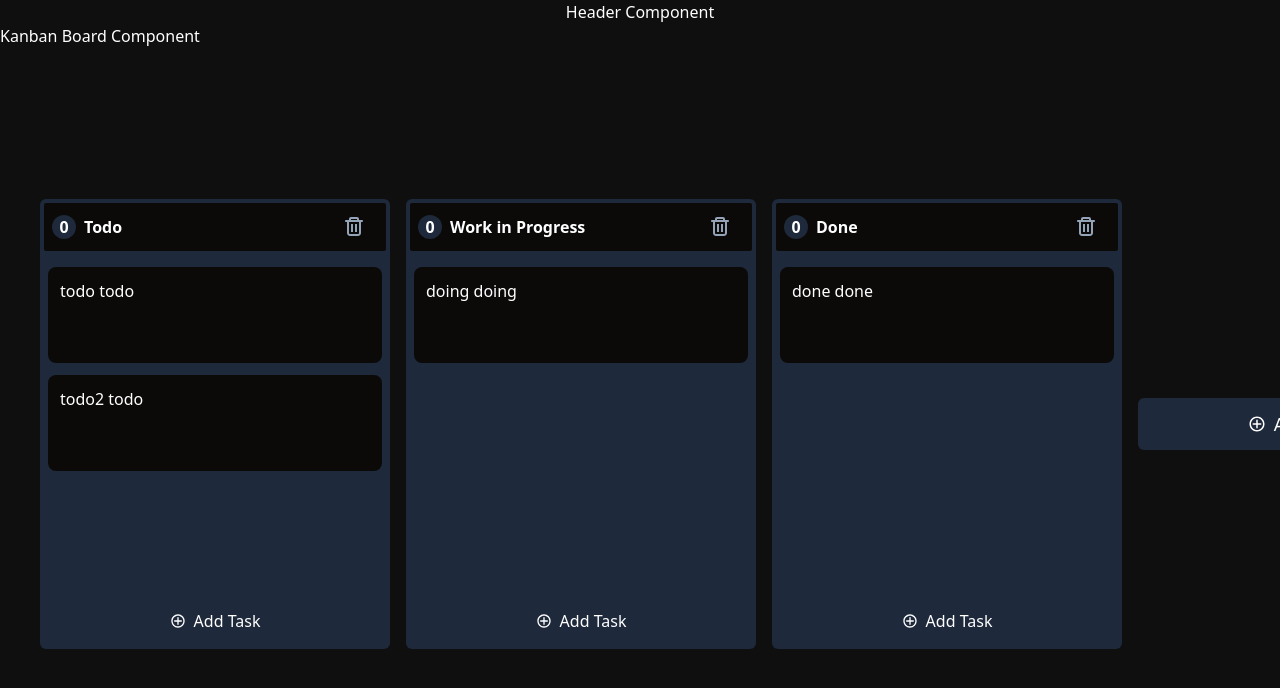
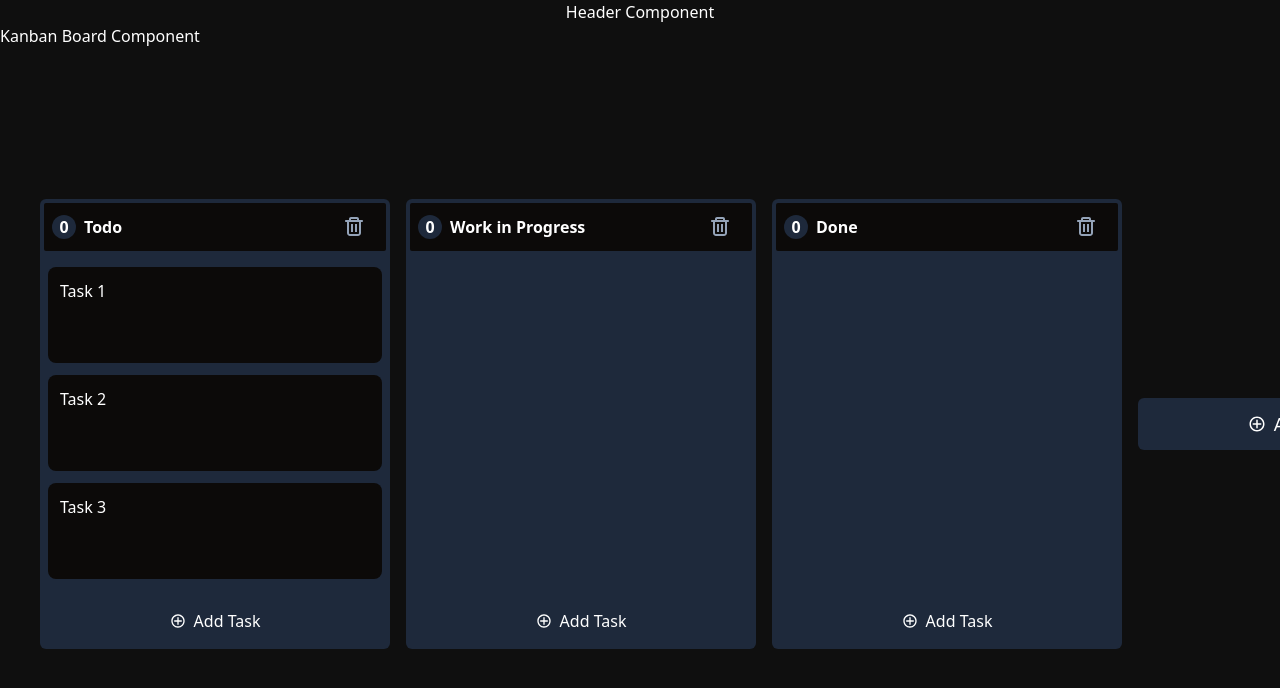
Before and after one commit to Anghy73/kanban-board, a React (Vite) app: page / in a window 1280 px wide. Shown: the top 688 px of the page. Built offline with nearby package versions, Linux system fonts and the light colour scheme.

Commit message:
tasks functions

```diff
--- a/context/tasks.jsx
+++ b/context/tasks.jsx
@@ -6,13 +6,23 @@ export const TasksContext = createContext()
 export function TasksProvider ({ children }) {
   const [state, dispatch] = useReducer(reducerTasks, reducerTasksInitialState)
 
-  // const addTask = product => dispatch({
-  //   type: 'ADD_TASK',
-  //   payload: product
-  // })
+  const addTask = product => dispatch({
+    type: 'ADD_TASK',
+    payload: product
+  })
 
   const updateOrdenTasks = product => dispatch({
     type: 'UPDATE_ORDEN_TASKS',
+    payload: product
+  })
+
+  const updateTextTask = product => dispatch({
+    type: 'UPDATE_TEXT_TASK',
+    payload: product
+  })
+
+  const delTask = product => dispatch({
+    type: 'DELETE_TASK',
     payload: product
   })
 
@@ -22,8 +32,10 @@ export function TasksProvider ({ children }) {
     <TasksContext.Provider value={{
       tasks: state,
       tasksId,
-      updateOrdenTasks
-      // addTask
+      updateOrdenTasks,
+      updateTextTask,
+      delTask,
+      addTask
     }}
     >
       {children}
--- a/reducer/reducerTasks.jsx
+++ b/reducer/reducerTasks.jsx
@@ -1,38 +1,68 @@
 export const reducerTasksInitialState = [
   {
     id: 1,
-    content: 'todo todo',
-    columnId: 'todo'
-  },
-  {
-    id: 4,
-    content: 'todo2 todo',
+    content: 'Task 1',
     columnId: 'todo'
   },
   {
     id: 2,
-    content: 'doing doing',
-    columnId: 'doing'
+    content: 'Task 2',
+    columnId: 'todo'
   },
   {
     id: 3,
-    content: 'done done',
-    columnId: 'done'
+    content: 'Task 3',
+    columnId: 'todo'
   }
 ]
+
+const generateId = () => {
+  return Math.floor(Math.random() * 10001)
+}
 
 export const reducerTasks = (state, action) => {
   const { type: actionType, payload: actionPayload } = action
 
   switch (actionType) {
     case 'ADD_TASK': {
-      console.log('add')
-      return state
+      const { column } = actionPayload
+      const newState = [
+        ...state,
+        {
+          id: generateId(),
+          content: `Task ${state.length + 1}`,
+          columnId: column.id
+        }
+      ]
+      return newState
     }
 
     case 'UPDATE_ORDEN_TASKS': {
-      // console.log('UPDATE')
       return actionPayload
+    }
+
+    case 'DELETE_TASK': {
+      let newState
+      if (actionPayload.length) {
+        newState = state.filter(item => item.columnId !== actionPayload[0].columnId)
+      } else {
+        newState = state.filter(item => item.id !== actionPayload.id)
+      }
+      return newState
+    }
+
+    case 'UPDATE_TEXT_TASK': {
+      const { task, newText } = actionPayload
+      const newState = state.map(item => {
+        if (item.id === task.id) {
+          return {
+            ...item,
+            content: newText
+          }
+        }
+        return item
+      })
+      return newState
     }
   }
 }
--- a/src/components/ColumnContainer.jsx
+++ b/src/components/ColumnContainer.jsx
@@ -7,9 +7,8 @@ import { useColumns } from '../hooks/useColumns'
 import { useState } from 'react'
 
 function ColumnContainer ({ column, tasks }) {
-  const { tasksId } = useTasks()
+  const { tasksId, addTask, delTask } = useTasks()
   const { delColumn, updateTitleColumn } = useColumns()
-
   const [editMode, setEditMode] = useState(false)
 
   const {
@@ -41,6 +40,7 @@ function ColumnContainer ({ column, tasks }) {
 
   const handleDelColumn = () => {
     delColumn(column)
+    delTask(tasks)
   }
 
   const handleEditMode = () => {
@@ -49,6 +49,10 @@ function ColumnContainer ({ column, tasks }) {
 
   const handleChangeTitle = (evt) => {
     updateTitleColumn({ column, newTitle: evt.target.value })
+  }
+
+  const handleAddTask = () => {
+    addTask({ column })
   }
 
   return (
@@ -77,7 +81,7 @@ function ColumnContainer ({ column, tasks }) {
           }
         </SortableContext>
       </div>
-      <button className='flex justify-center items-center gap-2 text-base py-3 rounded-md hover:bg-stone-950 m-1'>
+      <button className='flex justify-center items-center gap-2 text-base py-3 rounded-md hover:bg-stone-950 m-1' onClick={handleAddTask}>
         <CgAdd />
         Add Task
       </button>
--- a/src/components/TaskItem.jsx
+++ b/src/components/TaskItem.jsx
@@ -1,8 +1,15 @@
 import { useSortable } from '@dnd-kit/sortable'
 import { CSS } from '@dnd-kit/utilities'
+import { useState } from 'react'
 import { CgTrash } from 'react-icons/cg'
+import { useTasks } from '../hooks/useTasks'
 
 function TaskItem ({ task }) {
+  const { updateTextTask, delTask } = useTasks()
+
+  const [editMode, setEditMode] = useState(false)
+  const [activeText, setActiveText] = useState(false)
+
   const {
     attributes,
     listeners,
@@ -15,12 +22,25 @@ function TaskItem ({ task }) {
     data: {
       type: 'Task',
       task
-    }
+    },
+    disabled: editMode
   })
 
   const style = {
     transform: CSS.Transform.toString(transform),
     transition
+  }
+
+  const handleEditMode = () => {
+    setEditMode(!editMode)
+    setActiveText(!activeText)
+  }
+
+  const handleChangeTextarea = (evt) => {
+    updateTextTask({ task, newText: evt.target.value })
+  }
+  const handleDelTask = () => {
+    delTask(task)
   }
 
   if (isDragging) {
@@ -29,13 +49,24 @@ function TaskItem ({ task }) {
     )
   }
 
+  if (editMode) {
+    return (
+      <>
+        <div style={style} ref={setNodeRef} {...attributes} {...listeners} className='bg-stone-950 w-full min-h-24 rounded-lg p-3 relative hover:ring-2 hover:border-[#00beef] item'>
+          <textarea className='w-full h-full bg-stone-950 border-none focus:outline-none resize-none' onBlur={handleEditMode} autoFocus value={task.content} onChange={handleChangeTextarea} />
+        </div>
+      </>
+    )
+  }
+
   return (
     <>
-      <div style={style} ref={setNodeRef} {...attributes} {...listeners} className='bg-stone-950 w-full min-h-24 rounded-lg p-3 relative hover:ring-2 hover:border-[#00beef] item'>
-        <p>
-          {task.content}
-        </p>
-        <CgTrash className='w-9 h-9 p-1 rounded-md hover:bg-slate-800 absolute right-5 top-8 text-slate-400 hover:text-slate-300 trash' />
+      <div style={style} ref={setNodeRef} {...attributes} {...listeners} className='bg-stone-950 w-full min-h-24 rounded-lg p-3 relative hover:ring-2 hover:border-[#00beef] item' onClick={handleEditMode}>
+        {!editMode && <p className='w-full h-full'>{task.content}</p>}
+        {editMode && (
+          <textarea className='w-full h-full bg-stone-950 border-none focus:outline-none resize-none' onBlur={handleEditMode} autoFocus value={task.content} />
+        )}
+        {!activeText && <CgTrash className='w-9 h-9 p-1 rounded-md hover:bg-slate-800 absolute right-5 top-8 text-slate-400 hover:text-slate-300 trash' onClick={handleDelTask} />}
       </div>
     </>
   )
```
